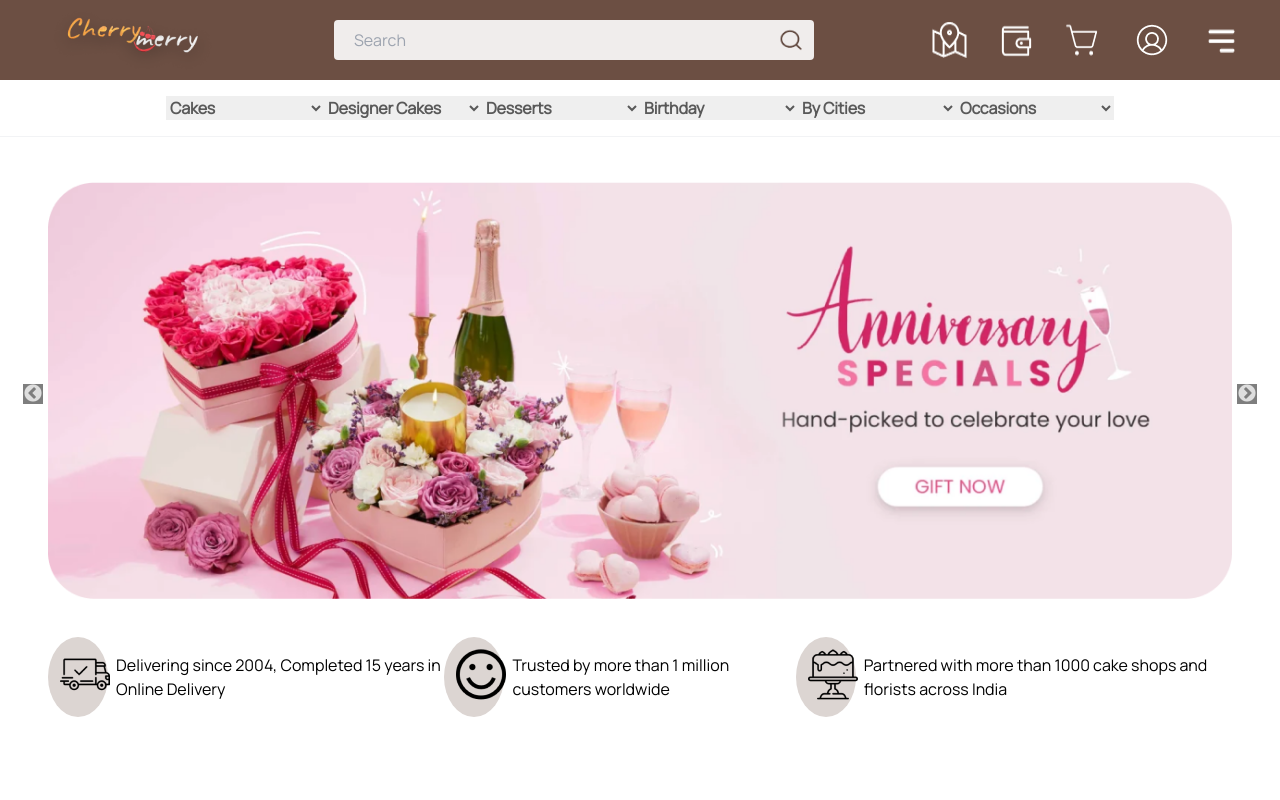
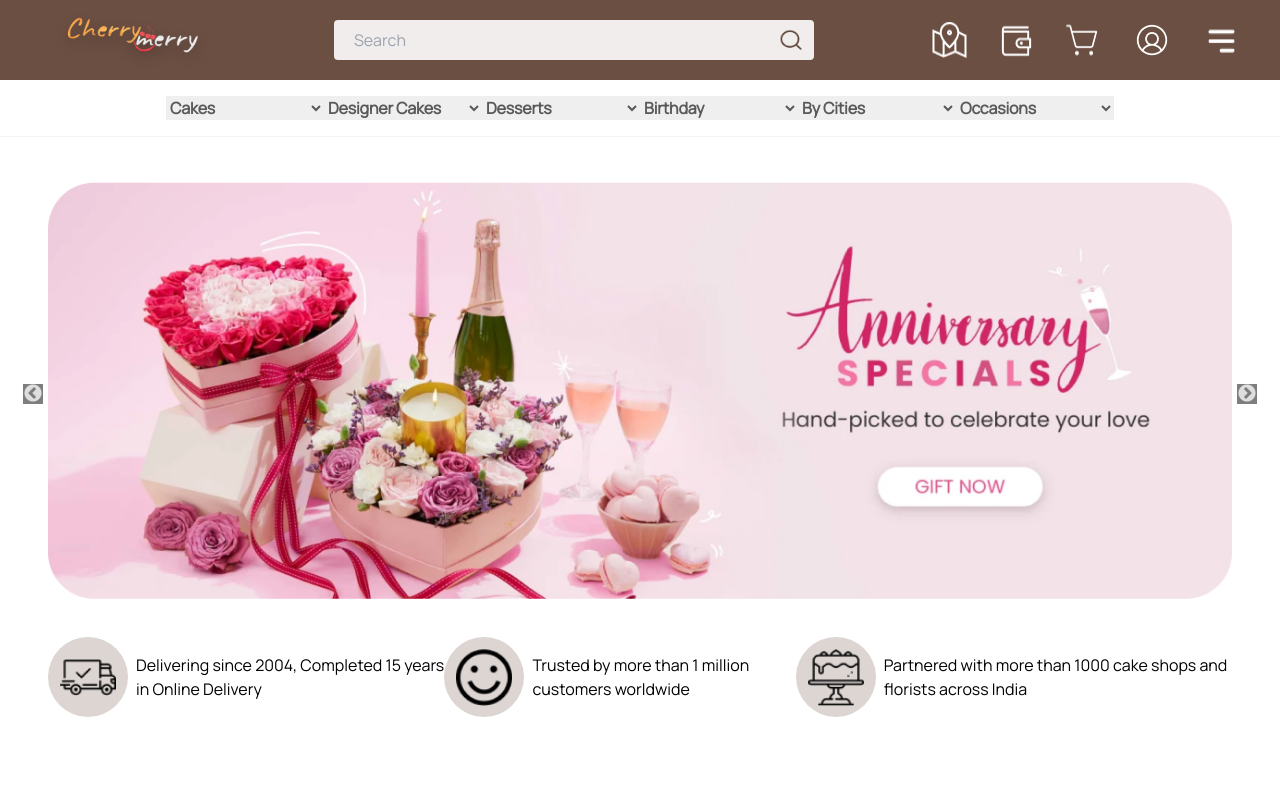
Before and after one commit to prynsh7/cherry-wallah, a React (Create React App) app: page / in a window 1280 px wide. Shown: the top 800 px of the page. Built offline with nearby package versions, Linux system fonts and the light colour scheme.

Commit message:
minor changes

```diff
--- a/src/components/Button/Button.jsx
+++ b/src/components/Button/Button.jsx
@@ -1,9 +1,25 @@
 import React from 'react'
 
-const Button = () => {
+const Button = ({
+  type,
+  state,
+  trailingIcon,
+  leadingIcon,
+  iconOnly,
+  icon,
+  size,
+  text,
+  className
+}) => {
   return (
-    <div>Button</div>
+    <button
+    className={` ${type=='secondary'?'border border-primary-2':''} text-Medium+/Label/Large-Strong px-[1.5rem] py-[1rem] rounded-lg bg-Foundation/primary/primary-6 text-[white]   ${className}`}>
+      {text}
+    </button>
   )
 }
 
+Button.defaultProps = {
+  children:"Button"
+}
 export default Button
--- a/src/components/Button/Category.jsx
+++ b/src/components/User/Category.jsx
@@ -66,24 +66,24 @@ const Category = () => {
             <div>
                 <div className='flex justify-around'>
                     <div className='flex items-center gap-2 '>
-                        <div className='rounded-[50%] h-[5rem] w-[5rem] bg-Foundation/primary/primary-2 relative'>
-                            <img src={ship} alt="shipping icon" className='absolute top-3 left-3' />
+                        <div className='rounded-[50%] h-[5rem] w-[5rem] bg-Foundation/primary/primary-2 flex aspect-square justify-center items-center'>
+                            <img src={ship} alt="shipping icon" className=' w-[70%]' />
                         </div>
                         <div className='text-Small/Label/Large '>
                             Delivering since 2004, Completed 15 years in Online Delivery
                         </div>
                     </div>
                     <div className='flex items-center gap-2 '>
-                        <div className='rounded-[50%] h-[5rem] w-[5rem] bg-Foundation/primary/primary-2 relative'>
-                            <img src={smile} alt="shipping icon" className='absolute top-3 left-3' />
+                        <div className='rounded-[50%] h-[5rem] w-[5rem] bg-Foundation/primary/primary-2 flex aspect-square justify-center items-center'>
+                            <img src={smile} alt="shipping icon" className=' w-[70%]' />
                         </div>
                         <div className='text-Small/Label/Large ' >
                             Trusted by more than 1 million customers worldwide
                         </div>
                     </div>
                     <div className='flex items-center gap-2 '>
-                        <div className='rounded-[50%] h-[5rem] w-[5rem] bg-Foundation/primary/primary-2 relative'>
-                            <img src={cake} alt="shipping icon" className='absolute top-3 left-3' />
+                        <div className='rounded-[50%] h-[5rem] w-[5rem] bg-Foundation/primary/primary-2 flex aspect-square justify-center items-center'>
+                            <img src={cake} alt="shipping icon" className=' w-[70%]' />
                         </div>
                         <div className='text-Small/Label/Large '>
                             Partnered with more than 1000 cake shops and florists across India
--- /dev/null
+++ b/src/components/userProfile/Sidebar.jsx
@@ -0,0 +1,9 @@
+import React from 'react'
+
+const Sidebar = () => {
+  return (
+    <div>Sidebar</div>
+  )
+}
+
+export default Sidebar
--- a/src/pages/Home/Home.jsx
+++ b/src/pages/Home/Home.jsx
@@ -1,7 +1,8 @@
 import React from 'react'
-import Navbar from '../Navbar'
-import Category from '../../components/Button/Category'
+import Navbar from '../../components/Navbar'
+import Category from '../../components/User/Category'
 import Footer from '../../components/Footer'
+import Button from '../../components/Button/Button'
 
 const Home = () => {
 
@@ -9,6 +10,7 @@ const Home = () => {
       <div>
         <Navbar/>
         <Category/>
+        <Button text={"Hello"}/>
         <Footer/>
       </div>
     )
```
Also changed, not shown: src/components/Navbar.jsx (renamed from src/pages/Navbar.jsx).
